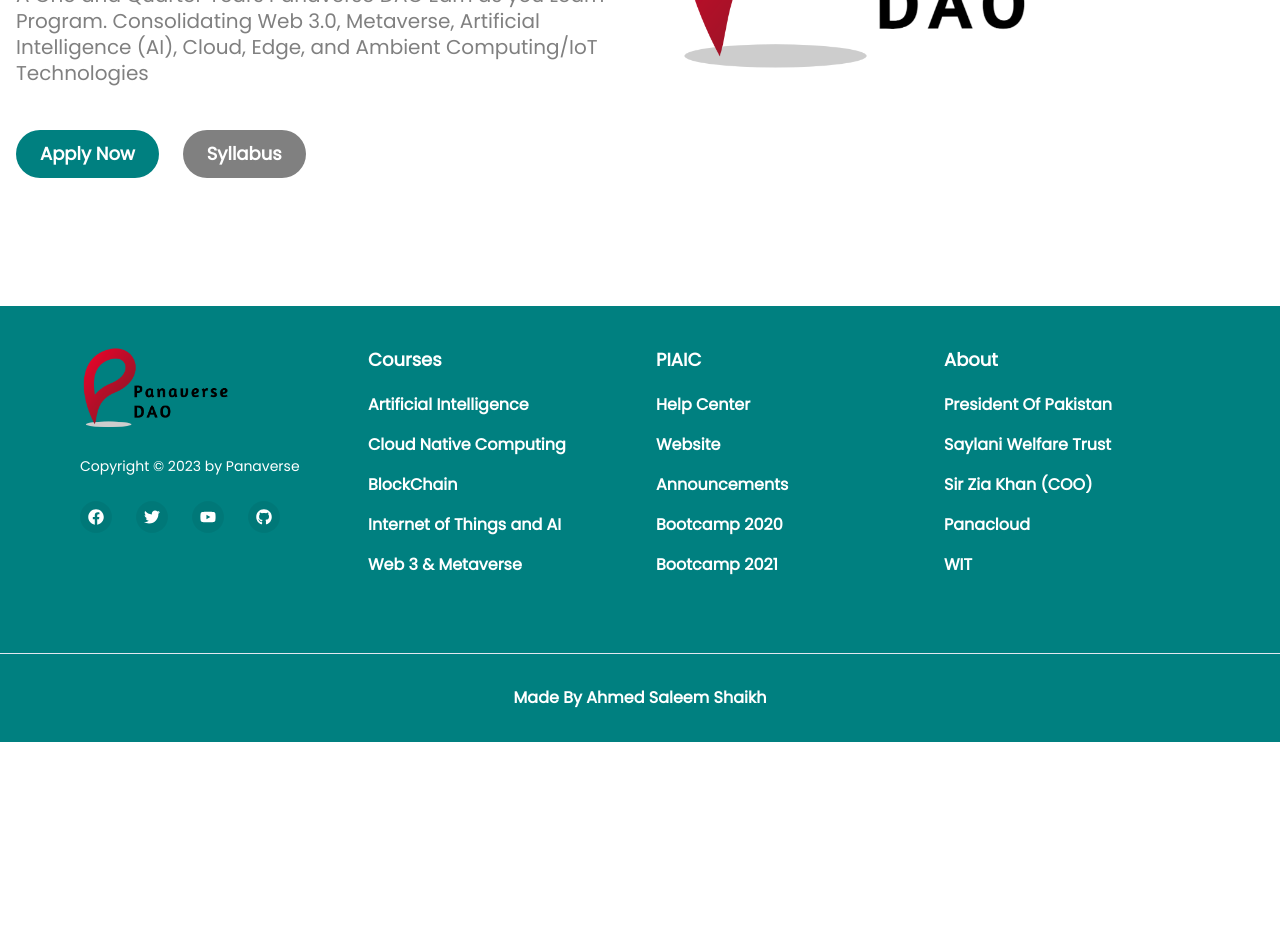
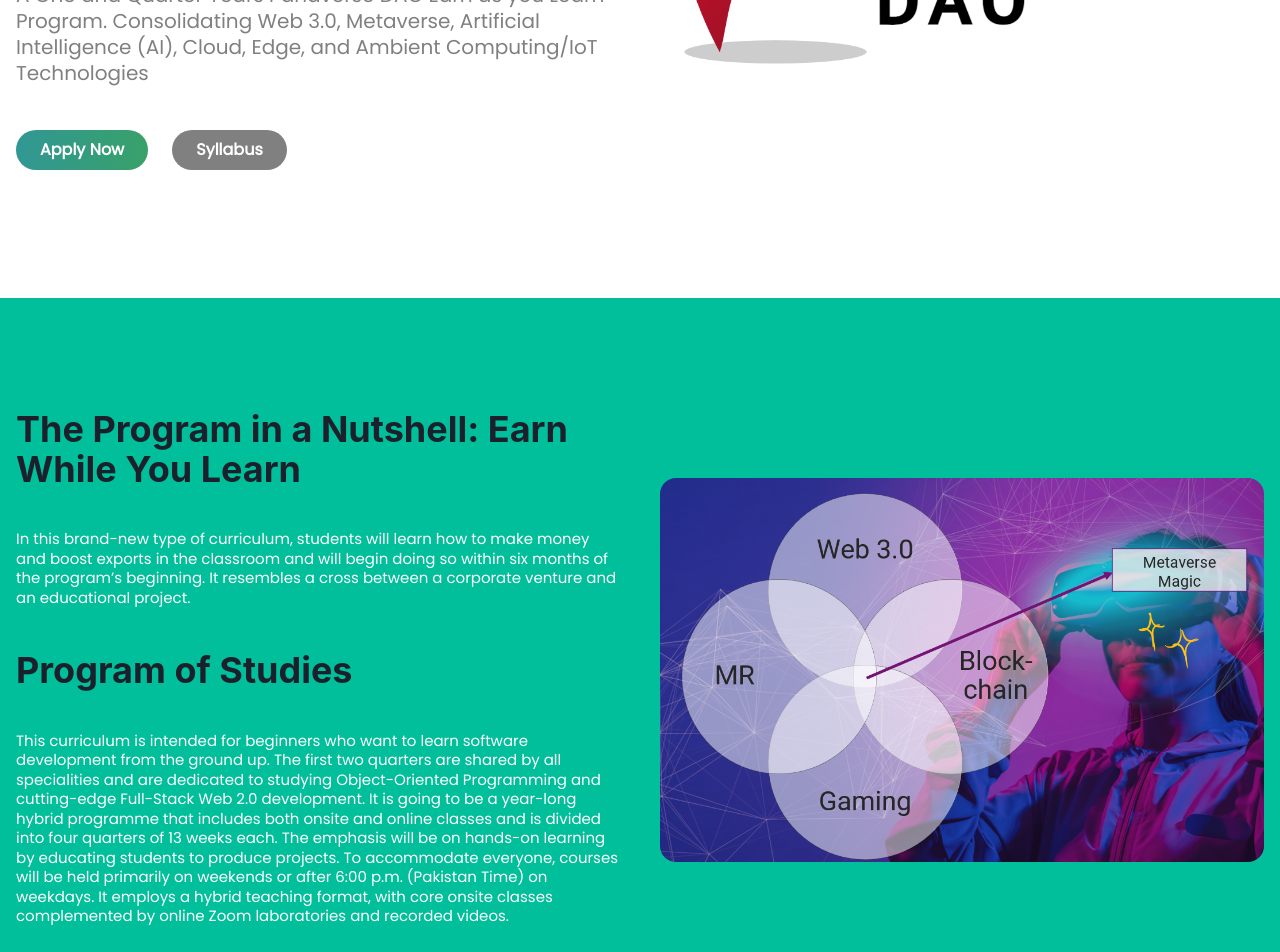
Before and after one commit to AhmedShaykh/Fit-Club, a Next.js app: page / in a window 1280 px wide. Shown: the part 560-1512 px from the top of the page. Before the commit the page ends 1302 px from the top, so only its background shows below. Built offline with nearby package versions, Linux system fonts and the light colour scheme.

Commit message:
Change Theme Color

```diff
--- /dev/null
+++ b/Components/About.tsx
@@ -0,0 +1,87 @@
+"use client";
+import { FC } from "react";
+import {
+    Heading,
+    Stack,
+    Text,
+    Box,
+    Container,
+    Flex,
+    Image,
+    Link
+} from '@chakra-ui/react';
+
+const About: FC = () => {
+    return (
+        <Box bg="#00bf9a">
+            <Container maxW={'7xl'}>
+                <Stack
+                    align={'center'}
+                    spacing={{ base: 8, md: 10 }}
+                    py={{ base: 20, md: 28 }}
+                    direction={{ base: 'column', md: 'row' }}>
+                    <Stack flex={1} spacing={{ base: 5, md: 10 }}>
+                        <Heading
+                            as="h1"
+                            lineHeight={1.1}
+                            fontWeight={"bold"}
+                            fontSize={{ base: 'xl', sm: '3xl', lg: '4xl' }}
+                        >
+                            The Program in a Nutshell: Earn While You Learn
+                        </Heading>
+                        <Text
+                            fontSize={15}
+                            color={'white'}
+                            lineHeight={1.3}
+                            pb={{ base: "2", md: "1" }}
+                        >
+                            In this brand-new type of curriculum, students will learn how to make money and boost exports in the classroom and will begin doing so within six months of the program’s beginning. It resembles a cross between a corporate venture and an educational project.
+                        </Text>
+                        <Heading
+                            as="h1"
+                            lineHeight={1.1}
+                            fontWeight={"bold"}
+                            fontSize={{ base: 'xl', sm: '3xl', lg: '4xl' }}
+                        >
+                            Program of Studies
+                        </Heading>
+                        <Text
+                            fontSize={15}
+                            color={'white'}
+                            lineHeight={1.3}
+                            pb={{ base: "2", md: "1" }}
+                        >
+                            This curriculum is intended for beginners who want to learn software development from the ground up. The first two quarters are shared by all specialities and are dedicated to studying Object-Oriented Programming and cutting-edge Full-Stack Web 2.0 development. It is going to be a year-long hybrid programme that includes both onsite and online classes and is divided into four quarters of 13 weeks each. The emphasis will be on hands-on learning by educating students to produce projects. To accommodate everyone, courses will be held primarily on weekends or after 6:00 p.m. (Pakistan Time) on weekdays. It employs a hybrid teaching format, with core onsite classes complemented by online Zoom laboratories and recorded videos.
+                        </Text>
+                    </Stack>
+                    <Flex
+                        flex={1}
+                        justify={'center'}
+                        align={'center'}
+                        position={'relative'}
+                        w={'full'}>
+                        <Box
+                            position={'relative'}
+                            rounded={'2xl'}
+                            boxShadow={'3xl'}
+                            width={'full'}
+                            overflow={'hidden'}>
+                            <Image
+                                alt={'Hero Image'}
+                                fit={'cover'}
+                                align={'center'}
+                                w={'100%'}
+                                h={'100%'}
+                                src={
+                                    "./metaweb3.png"
+                                }
+                            />
+                        </Box>
+                    </Flex>
+                </Stack>
+            </Container>
+        </Box>
+    );
+};
+
+export default About;
--- a/Components/Hero.tsx
+++ b/Components/Hero.tsx
@@ -14,6 +14,7 @@
 
 const Hero: FC = () => {
     return (
+        <Box>
             <Container maxW={'7xl'}>
                 <Stack
                     align={'center'}
@@ -49,7 +50,7 @@
                         </Text>
                         <Stack
                             spacing={{ base: 4, sm: 6 }}
-                        direction={{ base: 'column', sm: 'row' }}
+                            direction={{ base: 'row', sm: 'row' }}
                             pb={{ base: "8", lg: "4" }}
                         >
                             <Link
@@ -60,12 +61,11 @@
                             >
                                 <Button
                                     rounded={'full'}
-                                size={'lg'}
                                     fontWeight={600}
                                     px={6}
                                     color="white"
-                                bg={'teal'}
-                                _hover={{ bg: "cyan.900" }}
+                                    bgGradient='linear(to-r, teal.500, green.500)'
+                                    _hover={{ bgGradient: "linear(to-r, green.500, cyan.900)" }}
                                 >
                                     Apply Now
                                 </Button>
@@ -78,7 +78,6 @@
                             >
                                 <Button
                                     rounded={'full'}
-                                size={'lg'}
                                     fontWeight={600}
                                     color="white"
                                     px={6}
@@ -116,6 +115,7 @@
                     </Flex>
                 </Stack>
             </Container>
+        </Box>
     );
 };
 
--- a/app/page.tsx
+++ b/app/page.tsx
@@ -1,11 +1,13 @@
 "use client";
 import { FC } from "react";
 import Hero from "@/Components/Hero";
+import About from "@/Components/About";
 
 const Home: FC = () => {
     return (
         <main style={{ marginTop: "80px" }}>
             <Hero />
+            <About />
         </main>
     )
 };
```
Also changed, not shown: Components/Navbar.tsx (+45 -32 lines), app/about/page.tsx (added, +50 -0 lines), public/metaweb3.png (added). Lines whose indentation alone changed are shown as unchanged.
